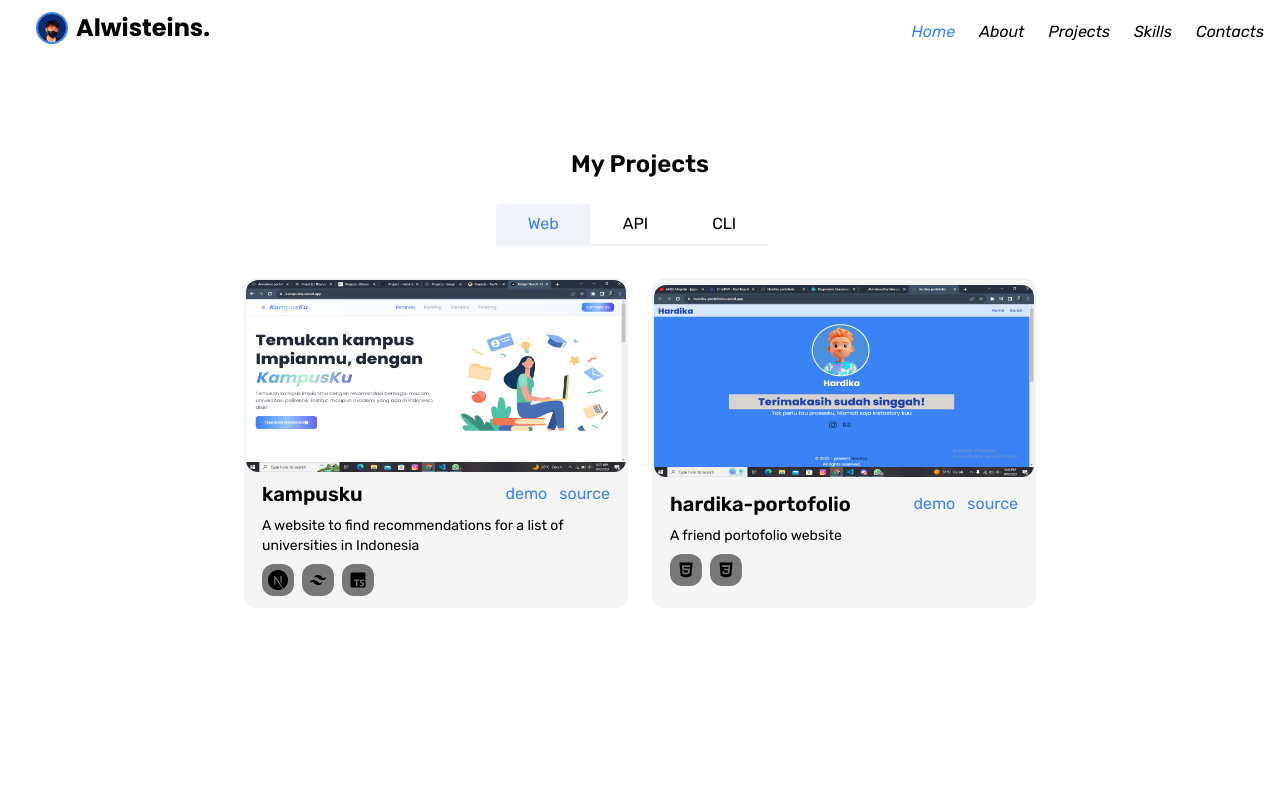
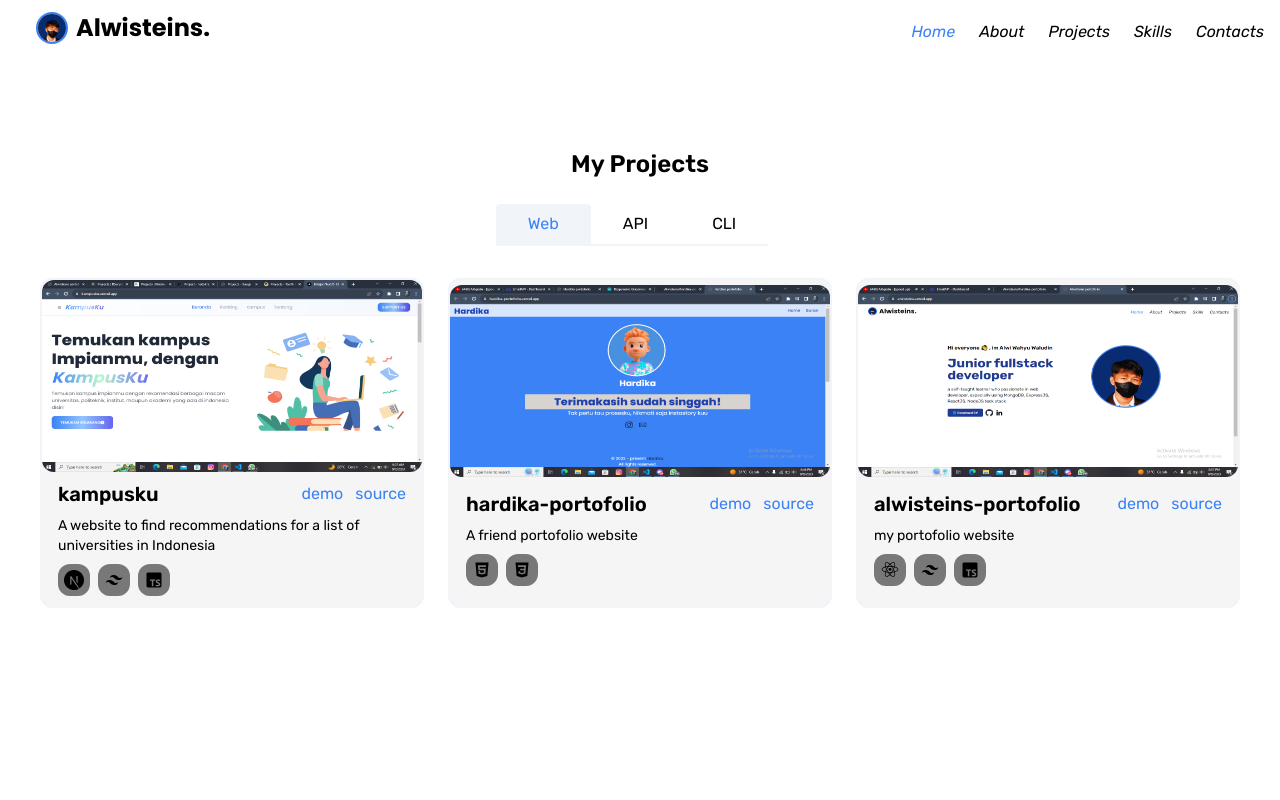
Before and after one commit to Alwisteins/web-portofolio, a React (Vite) app: page /projects in a window 1280 px wide. Shown: the top 800 px of the page. Built offline with nearby package versions, Linux system fonts and the light colour scheme; the HTML template or start-up script is replaced by a standard one.

Commit message:
add new project

```diff
--- a/src/component/card/CardProject.tsx
+++ b/src/component/card/CardProject.tsx
@@ -27,6 +27,16 @@ export const web: DataSkills[] = [
     ],
     description: "A friend portofolio website",
     tech: ["/bxl-html5.svg", "/bxl-css3.svg"],
+  },
+  {
+    name: "alwisteins-portofolio",
+    image: "/alwisteins-portofolio.png",
+    source: [
+      "https://alwisteins.vercel.app/",
+      "https://github.com/Alwisteins/web-portofolio",
+    ],
+    description: "my portofolio website",
+    tech: ["bxl-react.svg", "/bxl-tailwind-css.svg", "bxl-typescript.svg"],
   },
 ];
 
```
Also changed, not shown: public/alwisteins-portofolio.png (added).
